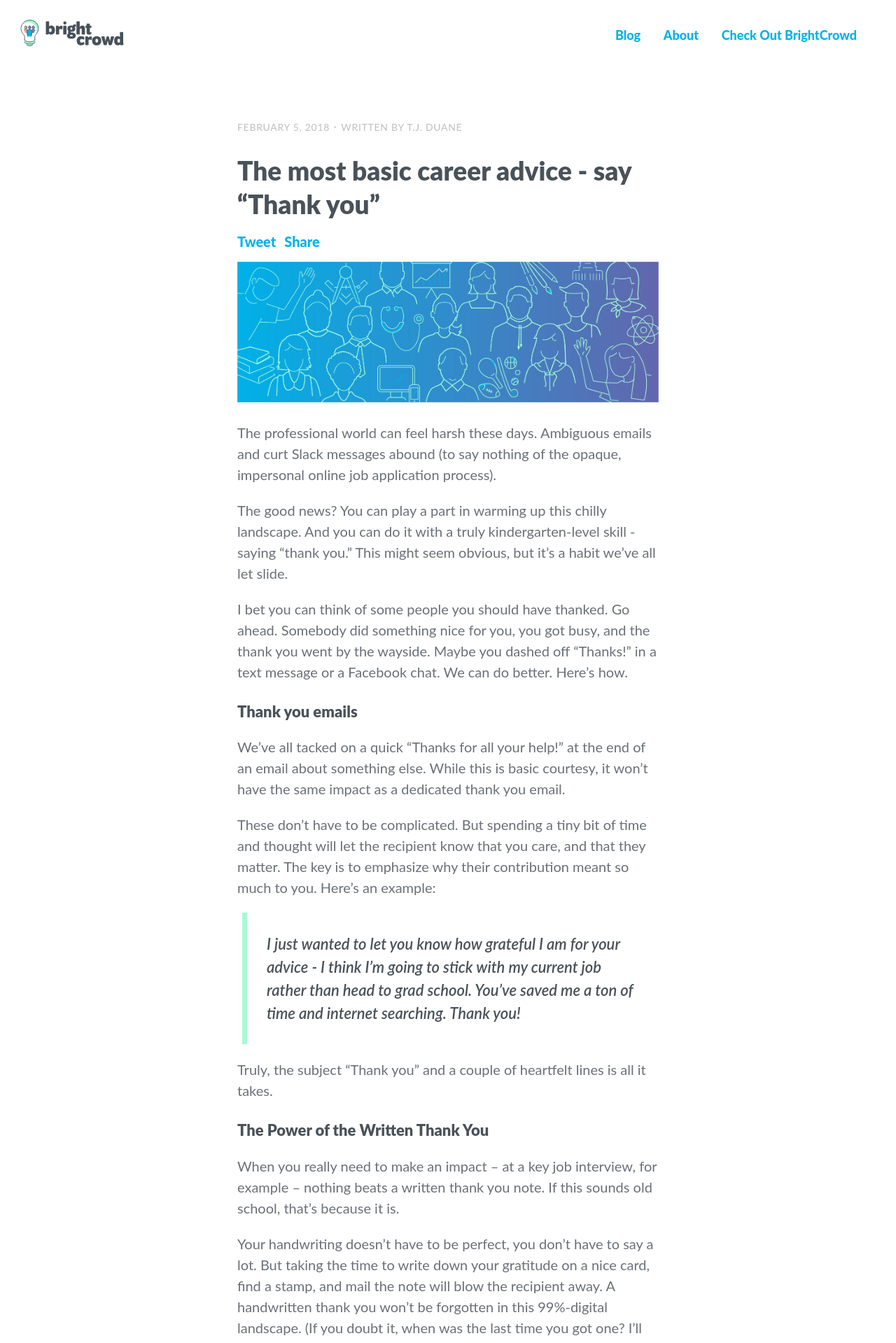
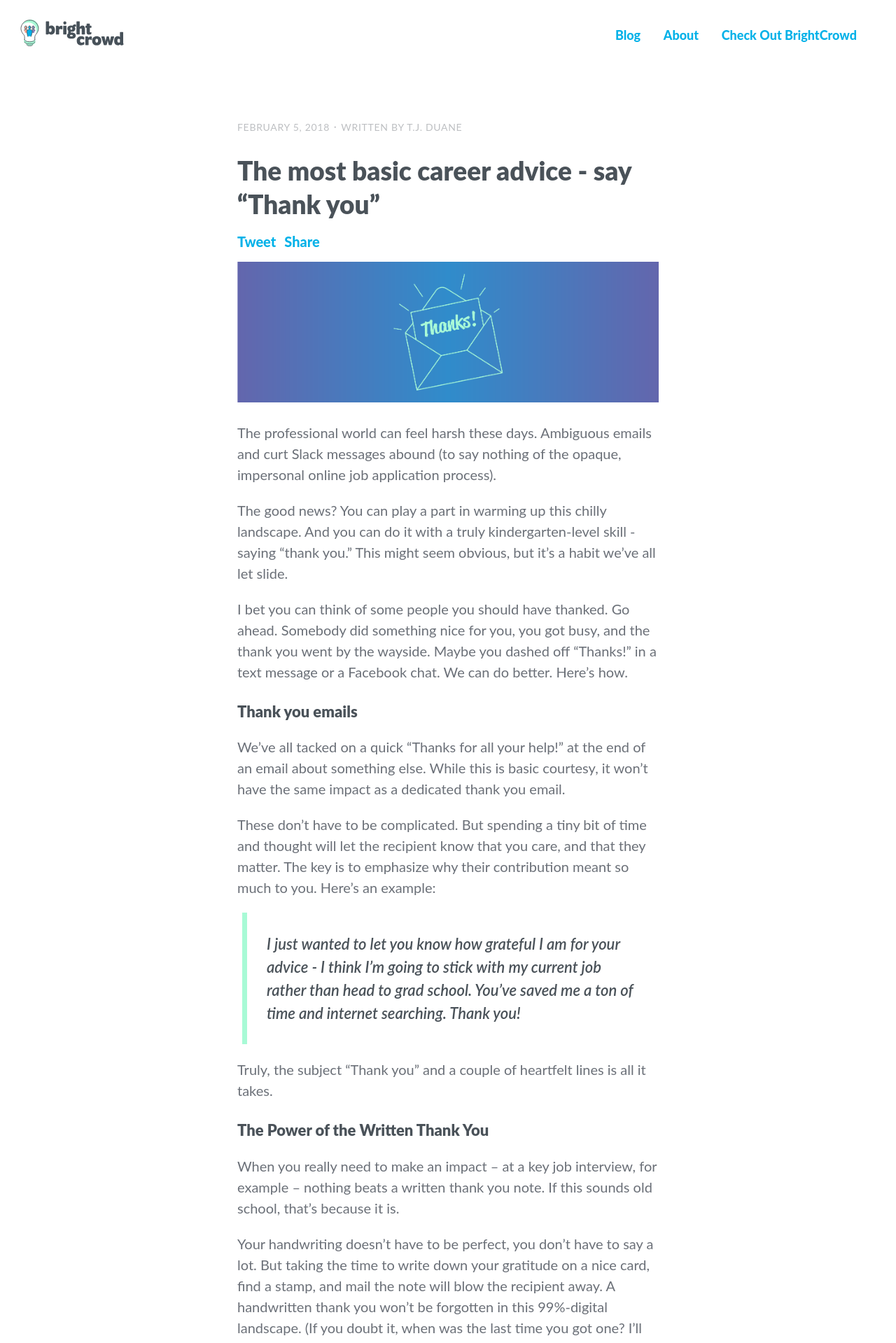
Before and after one commit to BrightCrowd/bc-blog, a Jekyll site: the page built from _posts/2018-02-05-thank-you.md, in a window 1280 px wide. Shown: the top 1919 px of the page at 70% size. Built offline with Jekyll 4.4.1, drawn with Linux system fonts in a browser that asks for light colours; some web fonts are replaced; comment, search, counter and statistics services are not loaded.

Commit message:
Thank you image

```diff
--- a/_posts/2018-02-05-thank-you.md
+++ b/_posts/2018-02-05-thank-you.md
@@ -5,7 +5,7 @@ subtitle:
 date: 2018-02-05 09:00:00 -0800
 categories: advice
 author: tjduane
-image: /assets/images/hero3.png
+image: /assets/images/hero-thank-you.png
 ---
 
 The professional world can feel harsh these days. Ambiguous emails and curt Slack messages abound (to say nothing of the opaque, impersonal online job application process).
```
Also changed, not shown: assets/images/hero-thank-you.png (added).
